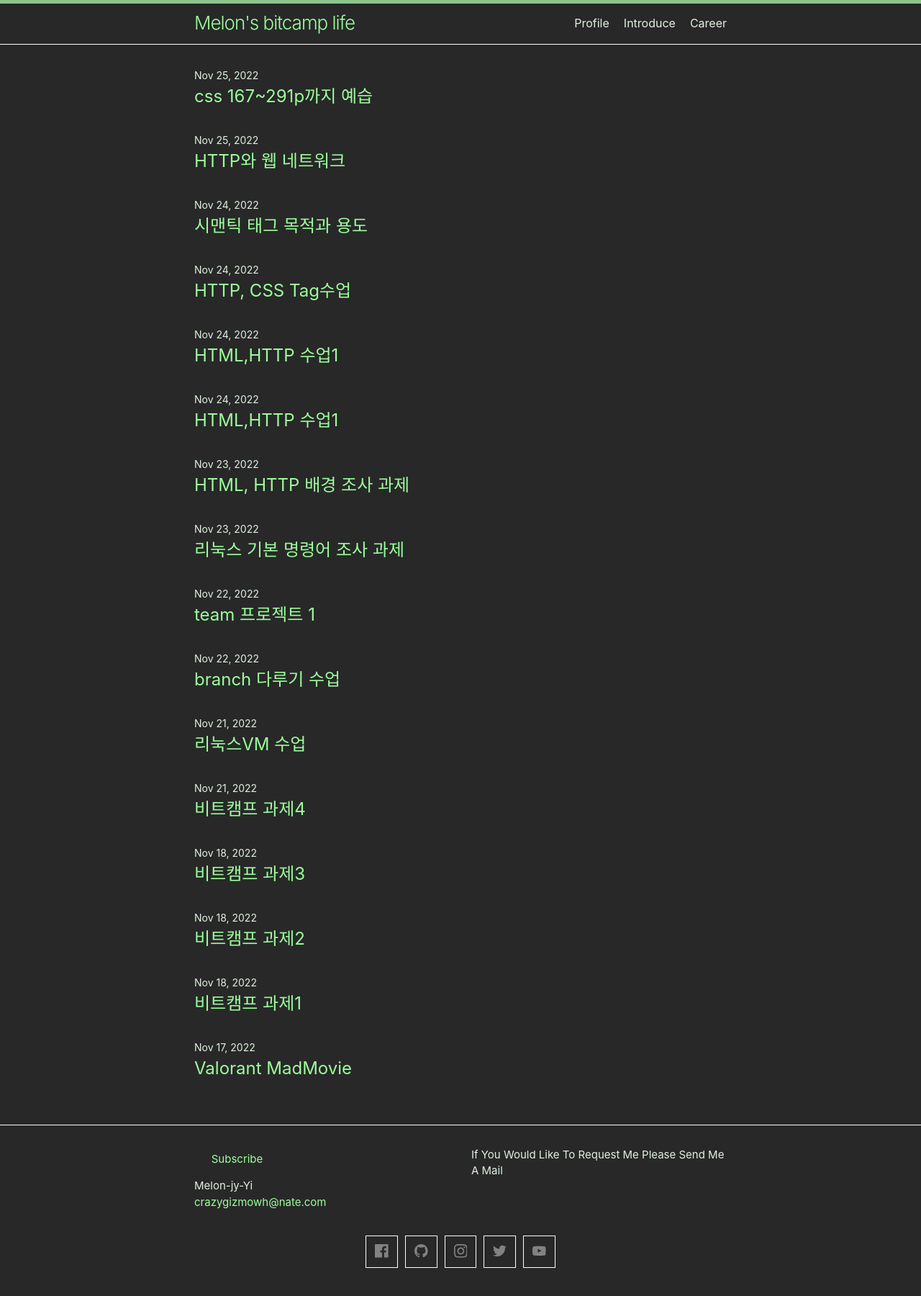
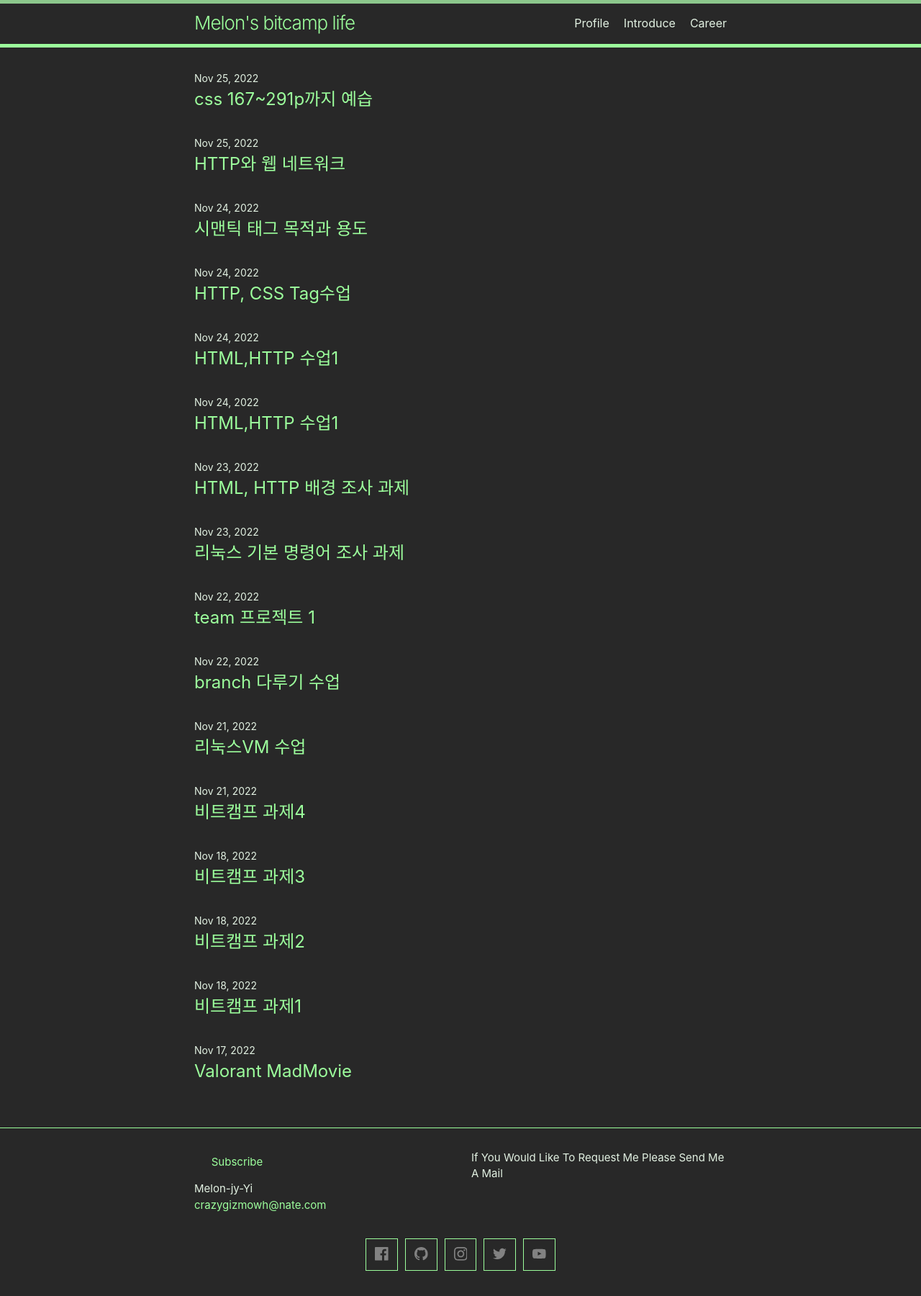
Before and after one commit to Melon-jy/Melon-jy.github.io, a Jekyll site: the page built from index.md, in a window 1280 px wide. Shown: the whole page at 72% size. Built offline with Jekyll 4.4.1, drawn with Linux system fonts in a browser that asks for light colours.

Commit message:
layout border 수정1

```diff
--- a/_sass/minima/_base.scss
+++ b/_sass/minima/_base.scss
@@ -1,6 +1,6 @@
 html {
   font-size: $base-font-size;
-  font-family: 's-core dream6';
+  font-family: 's-core dream 7';
 }
 
 /**
@@ -80,7 +80,7 @@ figure > img {
 
 figcaption {
   font-size: $small-font-size;
-  font-family: 's-core dream6';
+  font-family: 's-core dream 7';
 }
 
 
@@ -145,7 +145,7 @@ blockquote {
   padding-left: $spacing-unit / 2;
   @include relative-font-size(1.125);
   font-style: italic;
-  font-family: 's-core dream6';
+  font-family: 's-core dream 7';
 
   > :last-child {
     margin-bottom: 0;
--- a/_sass/minima/_layout.scss
+++ b/_sass/minima/_layout.scss
@@ -3,7 +3,7 @@
  */
 .site-header {
   border-top: 5px solid $border-color-03;
-  border-bottom: 1px solid $border-color-01;
+  border-bottom: 5px solid $border-color-01;
   min-height: $spacing-unit * 1.865;
   line-height: $base-line-height * $base-font-size * 2.25;
 
@@ -32,7 +32,7 @@
   position: absolute;
   top: 9px;
   right: $spacing-unit / 2;
-  background-color: #e1e1e1;
+  background-color: #9cff9c;
   border: 9px solid $border-color-01;
   border-radius: 5px;
   text-align: right;
--- a/_sass/minima/initialize.scss
+++ b/_sass/minima/initialize.scss
@@ -2,7 +2,7 @@
 
 // Define defaults for each variable.
 
-$base-font-family: "S-Core Dream 6", -apple-system, system-ui, BlinkMacSystemFont, "Segoe UI", "Segoe UI Emoji", "Segoe UI Symbol", "Apple Color Emoji", Roboto, Helvetica, Arial, sans-serif !default;
+$base-font-family: "S-Core Dream 7", -apple-system, system-ui, BlinkMacSystemFont, "Segoe UI", "Segoe UI Emoji", "Segoe UI Symbol", "Apple Color Emoji", Roboto, Helvetica, Arial, sans-serif !default;
 $code-font-family: "Menlo", "Inconsolata", "Consolas", "Roboto Mono", "Ubuntu Mono", "Liberation Mono", "Courier New", monospace;
 $base-font-size:   16px !default;
 $base-font-weight: 400 !default;
--- a/_sass/minima/skins/auto.scss
+++ b/_sass/minima/skins/auto.scss
@@ -24,7 +24,7 @@ $lm-link-base-color:       #9cff9c !default;
 $lm-link-visited-color:    darken($lm-link-base-color, 0%) !default;
 $lm-link-hover-color:      #9cff9c($lm-text-color, 0%) !default;
 
-$lm-border-color-01:       $lm-brand-color-light !default;
+$lm-border-color-01:       #9cff9c !default;
 $lm-border-color-02:       lighten($lm-brand-color, 35%) !default;
 $lm-border-color-03:       $lm-brand-color-dark !default;
 
```
